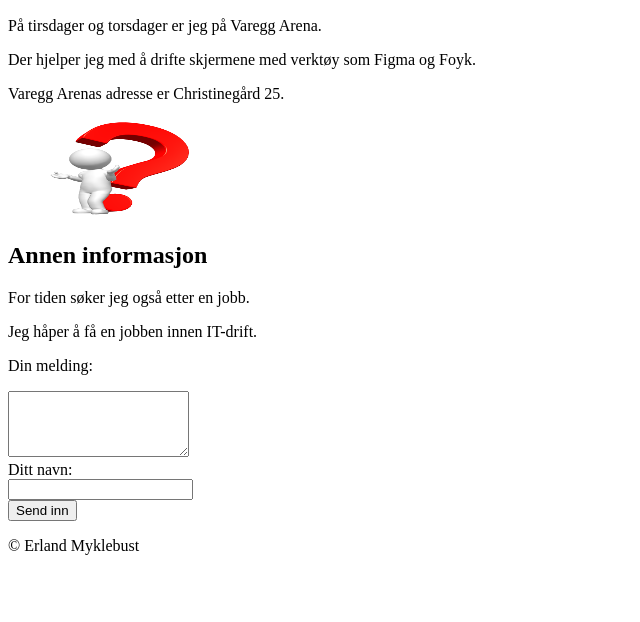
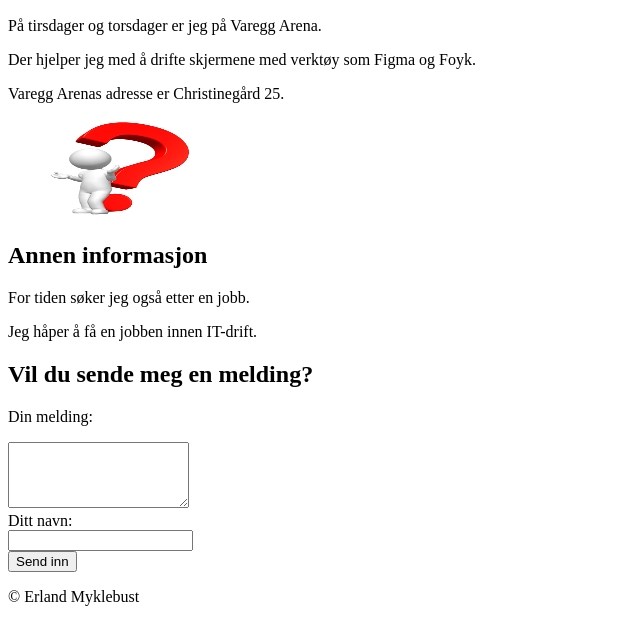
Before and after one commit to Kodeverket-AS/course-webdev-basics, a plain HTML site: page 1_HTML/index.html in a window 1280 px wide. Shown: the part 577-1199 px from the top of the page, without its empty margins (0-640 px from the left). Before the commit the page ends 1148 px from the top, so only its background shows below. Drawn offline with Linux system fonts and the light colour scheme.

Commit message:
Added a header to the form

```diff
--- a/1_HTML/index.html
+++ b/1_HTML/index.html
@@ -38,6 +38,7 @@
             <p>Jeg håper å få en jobben innen IT-drift.</p>
         </section>
     <form action="/submit">
+        <h2>Vil du sende meg en melding?</h2>
         <p><label for="message">Din melding:</label></p>
         <textarea id="message" name="message-input" rows="4" col="50" required></textarea>
         <br>
```
